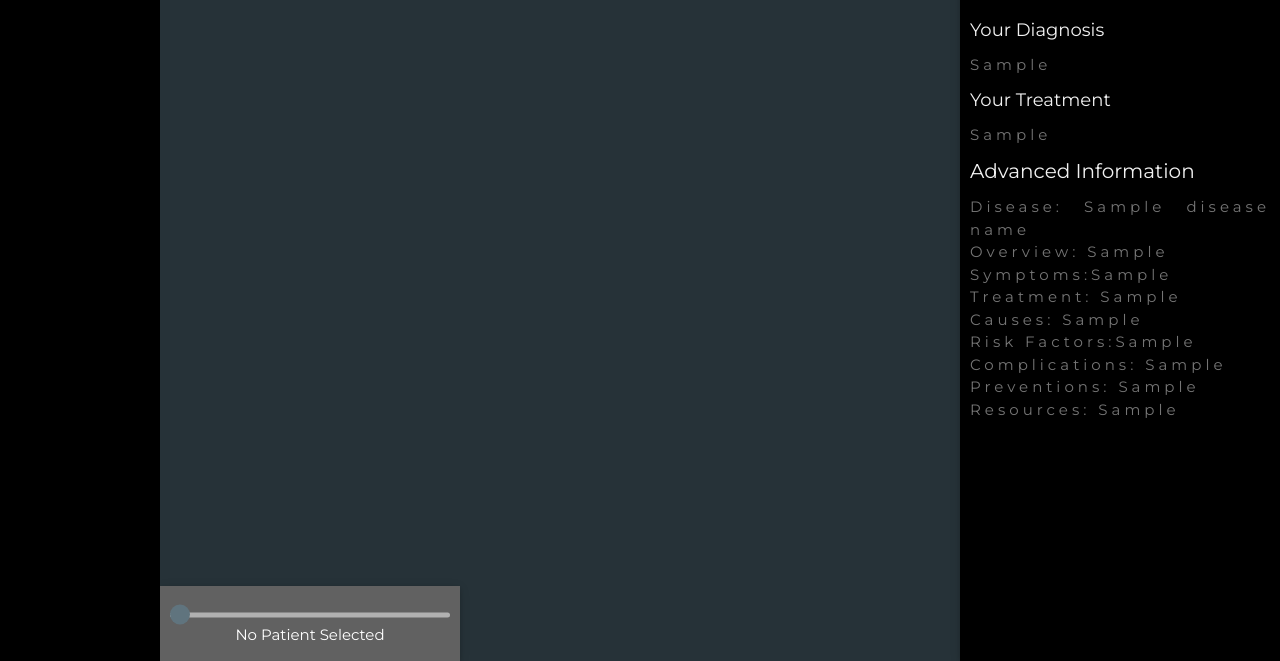
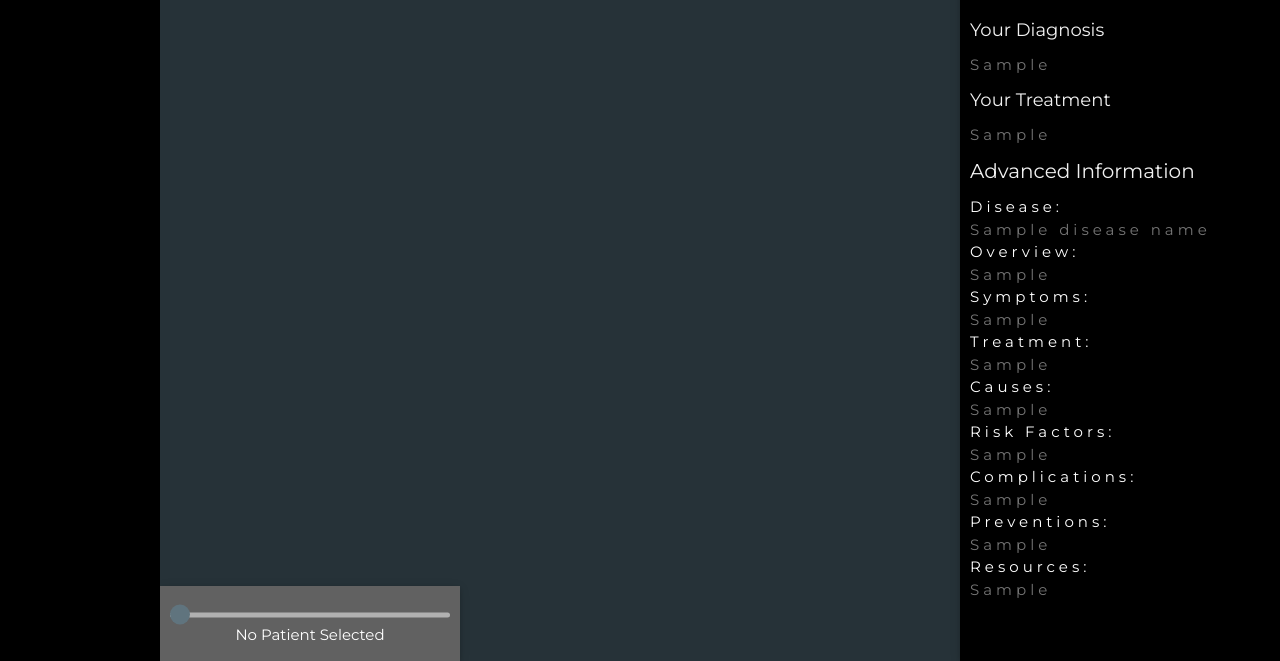
Before and after one commit to jreina1/Project-Livermore, a Flask app: template project/pl-webui/web/templates/index.html in a window 1280 px wide. Shown: the part 299-960 px from the top of the page. Run offline with Flask 2, Linux system fonts and the light colour scheme; the template is opened without the code that fills it: most values are stand-ins (such as "Sample title", 1, 10 or a date in 2020); some libraries are stand-ins or nearby versions.

Commit message:
changing text colors for clarity

```diff
--- a/project/pl-webui/web/templates/index.html
+++ b/project/pl-webui/web/templates/index.html
@@ -86,16 +86,24 @@
 
 		        	<h4 class="w3-text-light-grey">Advanced Information</h4>
 
-		     		 <p class="w3-wide"><label for="Disease_name">Disease: {{Disease_name}}</label> </p>
-		     		 <p class="w3-wide"><label for="Disease_overview">Overview: {{Disease_overview}}</label></p>
-		     		 <p class="w3-wide"><label for="Disease_symptoms">Symptoms:{{Disease_symptoms}}</label></p>
-		     		 <p class="w3-wide"><label for="Disease_treatment">Treatment: {{Disease_treatment}}</label> </p>
-		     		 <p class="w3-wide"><label for="Disease_causes">Causes: {{Disease_causes}}</label></p>
-		     		 <p class="w3-wide"><label for="Disease_risk_factors">Risk Factors:{{Disease_risk_factors}}</label></p>
-		     		 <p class="w3-wide"><label for="Disease_complications">Complications: {{Disease_complications}}</label></p>
-		     		 <p class="w3-wide"><label for="Disease_preventions">Preventions: {{Disease_preventions}}</label></p>
-		     		 <p class="w3-wide"><label for="Disease_resources">Resources: {{Disease_resources}}</label></p>
-
+		     		 <p class="w3-wide"><font color="white">Disease:</font></p>
+		     		 <p class="w3-wide"><label for="Disease_name">{{Disease_name}}</label> </p>
+		     		 <p class="w3-wide"><font color="white">Overview:</font></p>
+		     		 <p class="w3-wide"><label for="Disease_overview">{{Disease_overview}}</label> </p>
+		     		 <p class="w3-wide"><font color="white">Symptoms:</font></p>
+		     		 <p class="w3-wide"><label for="Disease_symptoms">{{Disease_symptoms}}</label> </p>
+		     		 <p class="w3-wide"><font color="white">Treatment:</font></p>
+		     		 <p class="w3-wide"><label for="Disease_treatment">{{Disease_treatment}}</label> </p>
+		     		 <p class="w3-wide"><font color="white">Causes:</font></p>
+		     		 <p class="w3-wide"><label for="Disease_causes">{{Disease_causes}}</label> </p>
+		     		 <p class="w3-wide"><font color="white">Risk Factors:</font></p>
+		     		 <p class="w3-wide"><label for="Disease_risk_factors">{{Disease_risk_factors}}</label> </p>
+		     		 <p class="w3-wide"><font color="white">Complications:</font></p>
+		     		 <p class="w3-wide"><label for="Disease_complications">{{Disease_complications}}</label> </p>
+		     		 <p class="w3-wide"><font color="white">Preventions:</font></p>
+		     		 <p class="w3-wide"><label for="Disease_preventions">{{Disease_preventions}}</label> </p>
+		     		 <p class="w3-wide"><font color="white">Resources:</font></p>
+					 <p class="w3-wide"><label for="Disease_resources">{{Disease_resources}}</label> </p>
 				</div>
 			</div>
 
```
